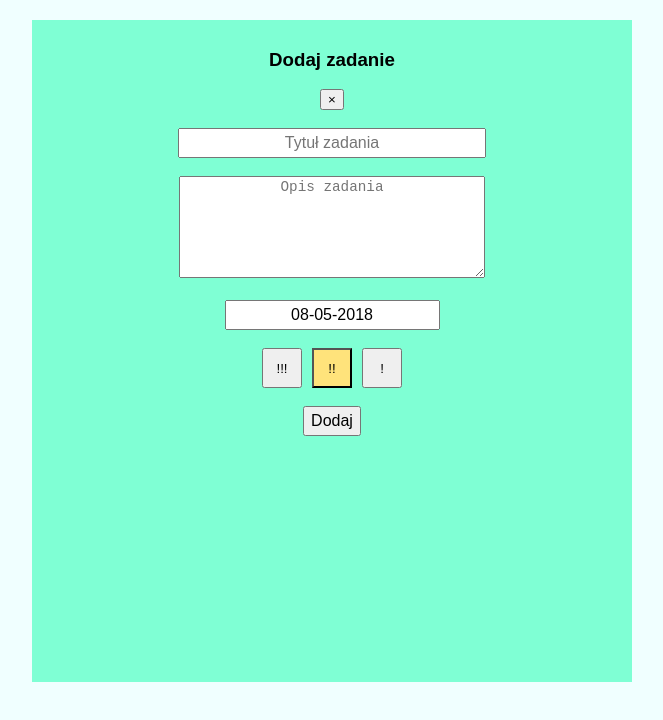
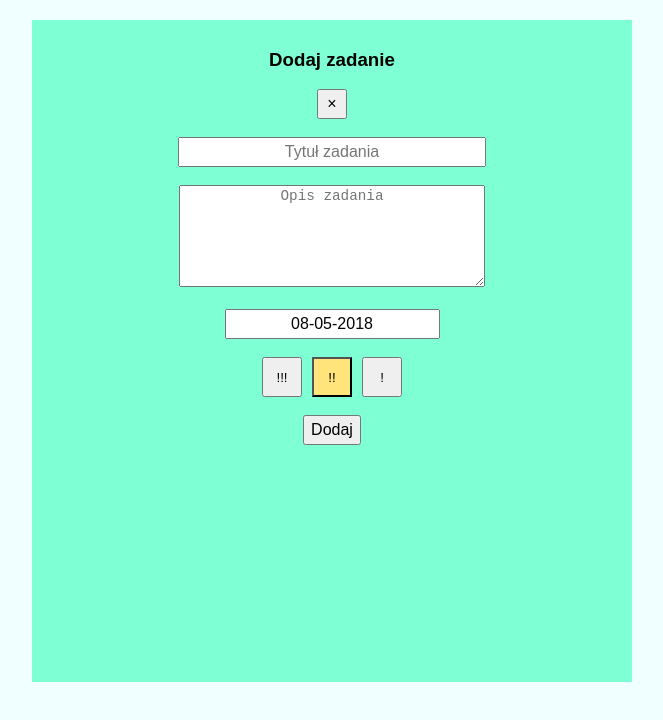
Before and after one commit to jarek-figura/gentlemen-app, a React (Create React App) app: page / in a window 1280 px wide. Both pictures are taken after a click on the button "Dodaj zadanie". Shown: the top 720 px of the page, without its empty margins (308-971 px from the left). Built offline with nearby package versions, Linux system fonts and the light colour scheme.

Commit message:
WIP: css edited

```diff
--- a/src/components/AddTaskPopup/AddTaskPopup.css
+++ b/src/components/AddTaskPopup/AddTaskPopup.css
@@ -24,3 +24,9 @@
   font-size: 1em;
   height: 30px;
 }
+
+.cancel-button {
+  font-size: 1em;
+  height: 30px;
+  width: 30px;
+}
--- a/src/components/AddTaskPopup/AddTaskPopup.js
+++ b/src/components/AddTaskPopup/AddTaskPopup.js
@@ -58,7 +58,7 @@ class AddTaskPopup extends Component {
     return (
       <div className='add-task'>
         <h3>Dodaj zadanie</h3>
-        <button title='zaniechaj' onClick={this.props.toggleShowAddTaskPopup}>&times;</button>
+        <button className='cancel-button' title='zaniechaj' onClick={this.props.toggleShowAddTaskPopup}>&times;</button>
         <br/><br/>
         <form onSubmit={this.handleSubmit} id="form1">
           {this.state.formError && <p>{this.state.formError.message}</p>}
```
